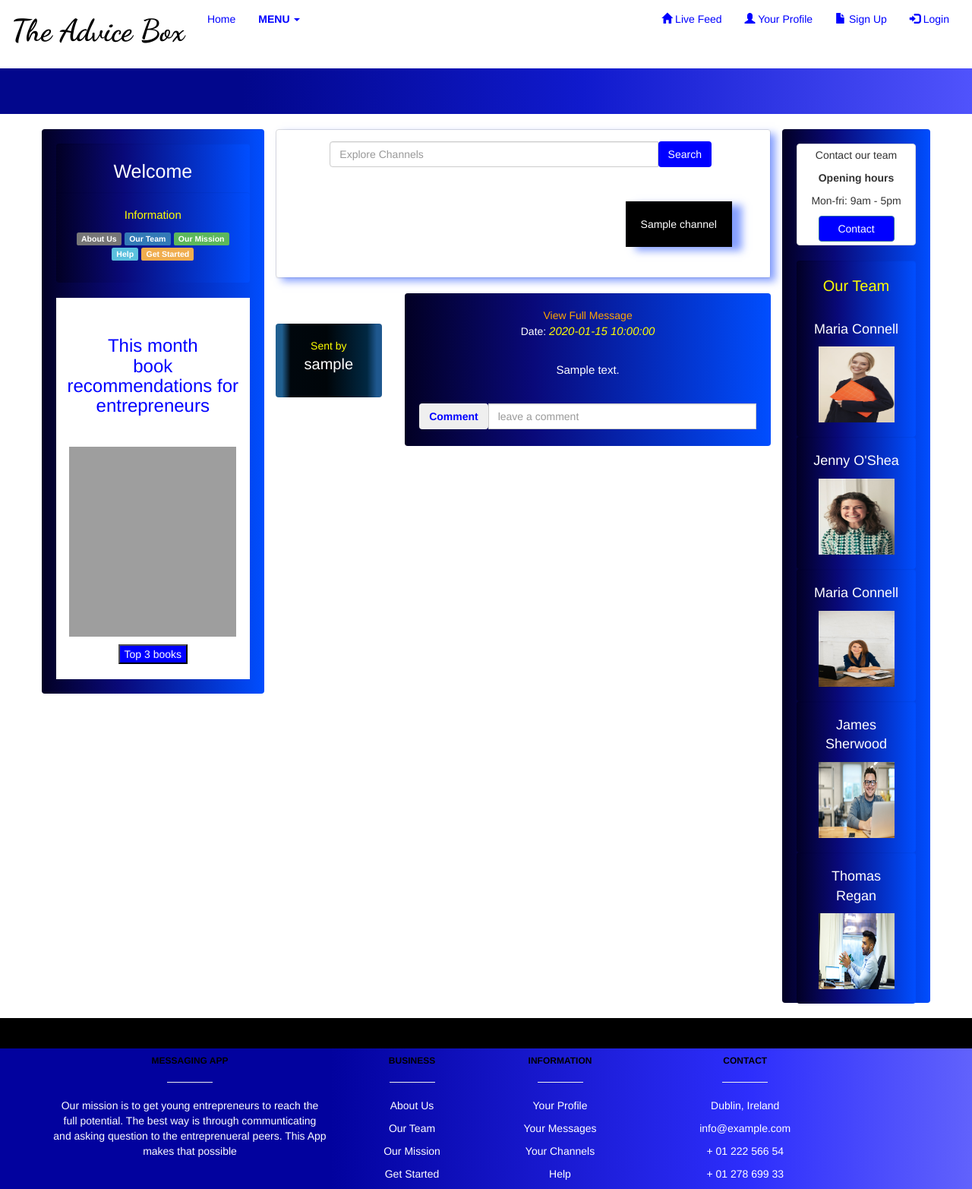
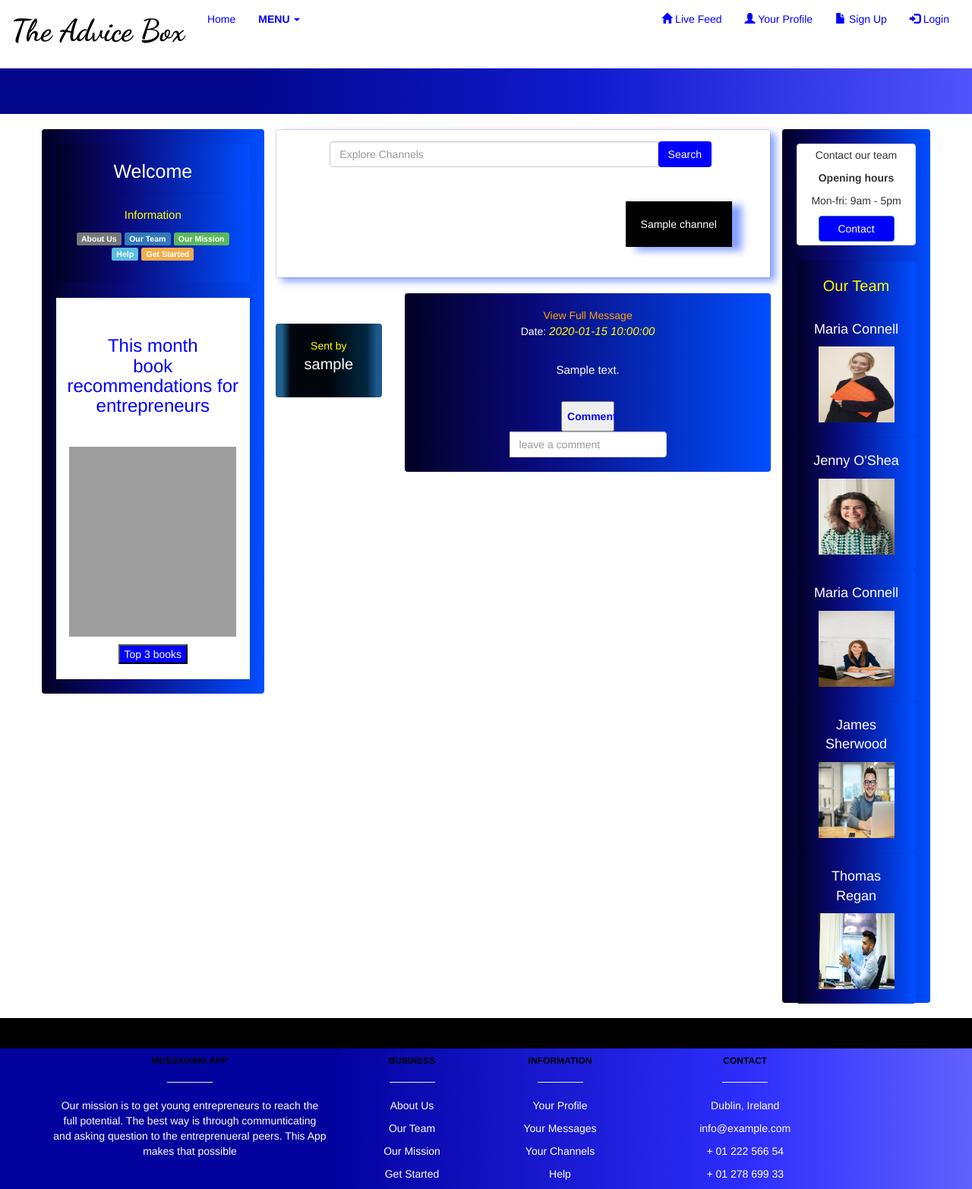
Before and after one commit to anthony-keogh/messaging_app, a Flask app: page /messages in a window 1280 px wide. Shown: the whole page at 76% size. Run offline with Flask 2, Linux system fonts and the light colour scheme; a database or web service that is not in the repository returns one stand-in record (values such as "Sample title"); some libraries are stand-ins or nearby versions; grey boxes are pictures that could not be loaded.

Commit message:
Css page message

```diff
--- a/app/templates/messages.html
+++ b/app/templates/messages.html
@@ -170,11 +170,14 @@ div.ex1 {
                         </p>
             <br>
             <div class="input-group mb-3">
+            <form action="{{ url_for('messages_blueprint.adding_messages') }}" method="POST">
   <div class="input-group-prepend">
-    <button class="btn btn-outline-secondary" style="font-weight:bold; color:blue;" type="button">Comment</button>
+    <button type="submit" style="font-weight:bold; color:blue;" class="submit-button">Comment</button>
   </div>
 
-  <input type="text" class="form-control" placeholder="leave a comment {{session.username}}" aria-label="Write a comment" aria-describedby="basic-addon1">
+  <input type="text" name="summary" class="form-control" placeholder="leave a comment {{session.username}}" required>
+
+ </form>
 <br><br>
 
 </div>
```
